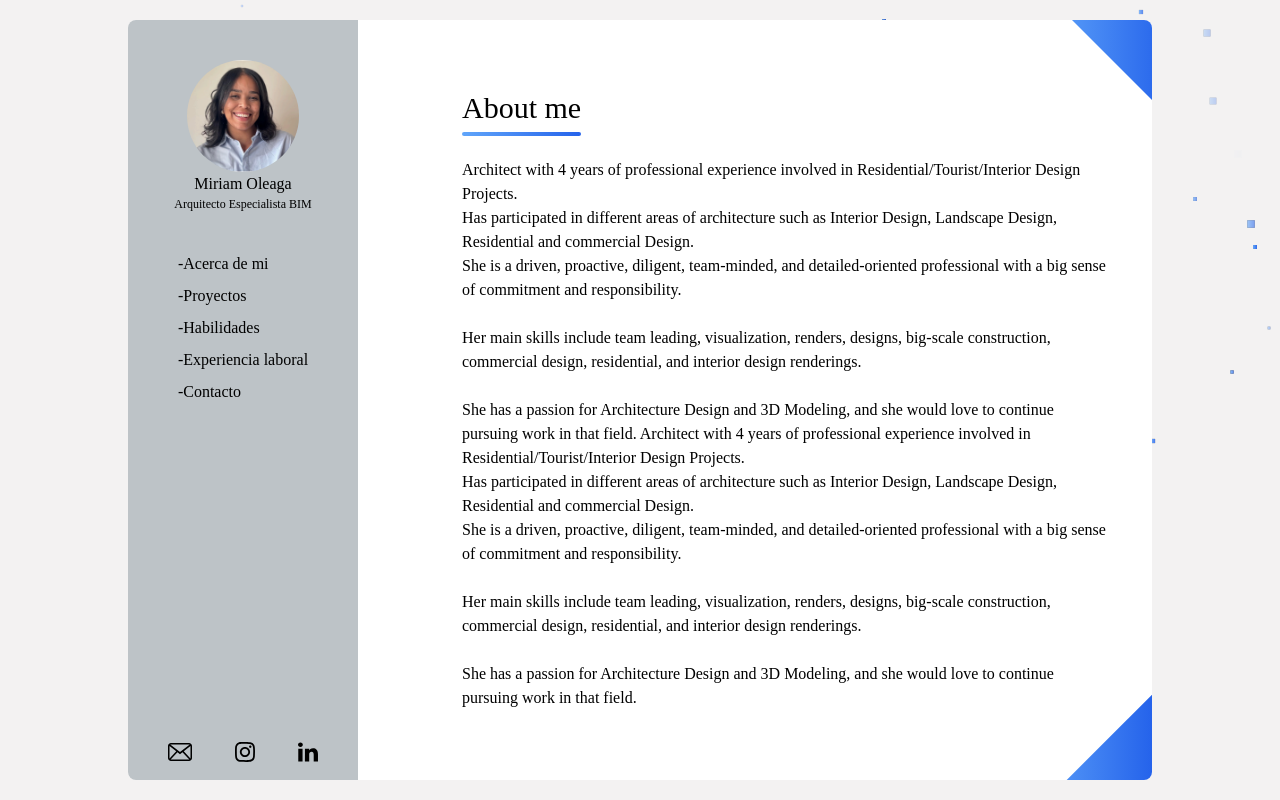
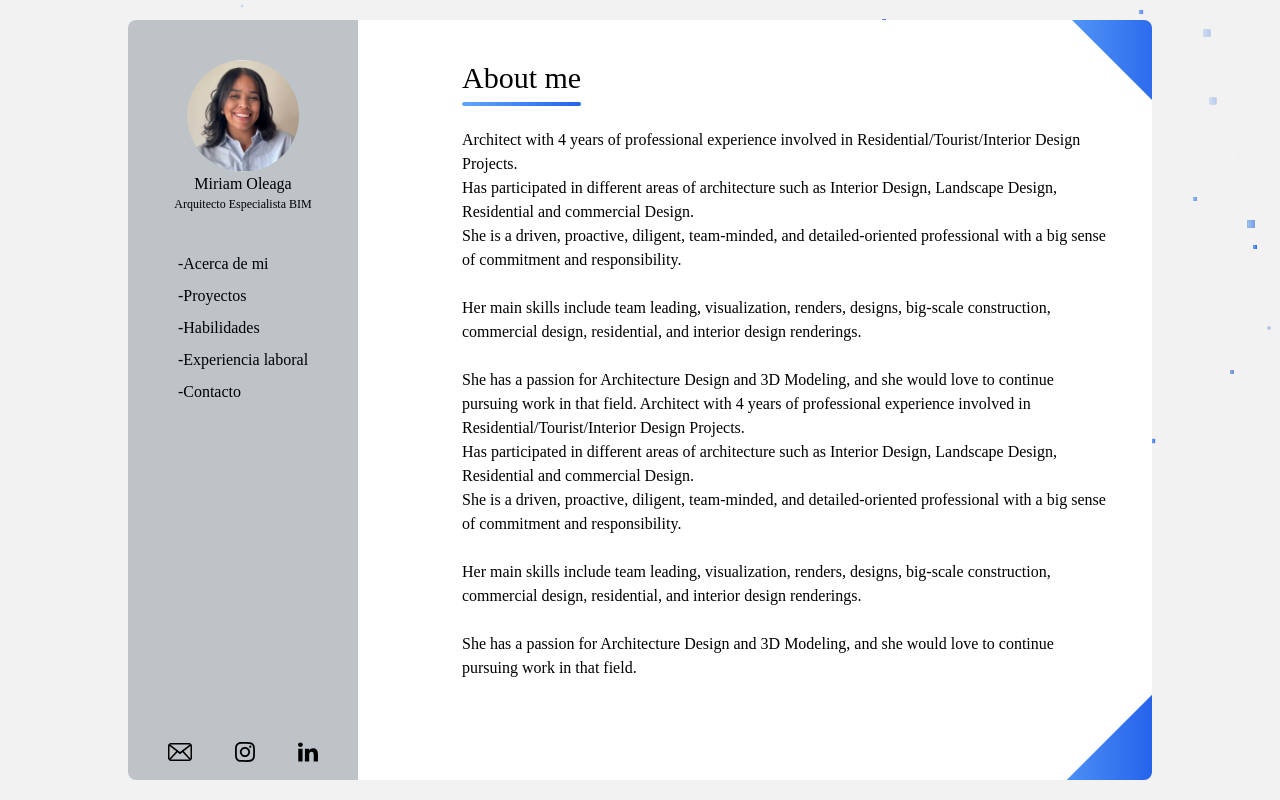
Before and after one commit to Braylin20/PortFolio_React, a React (Vite) app in the folder portfolio-michelle/: page / in a window 1280 px wide. Shown: the top 800 px of the page. Built offline with nearby package versions, Linux system fonts and the light colour scheme.

Commit message:
Delete justify-center

```diff
--- a/portfolio-michelle/src/components/AboutMe.jsx
+++ b/portfolio-michelle/src/components/AboutMe.jsx
@@ -3,7 +3,7 @@
 export const AboutMe = () => {
   return(
       <>
-          <div className="flex flex-col justify-center h-full">
+          <div className="flex flex-col h-full">
               <h2 className="text-3xl mb-8 relative w-fit">
                   About me
                   <div
```
